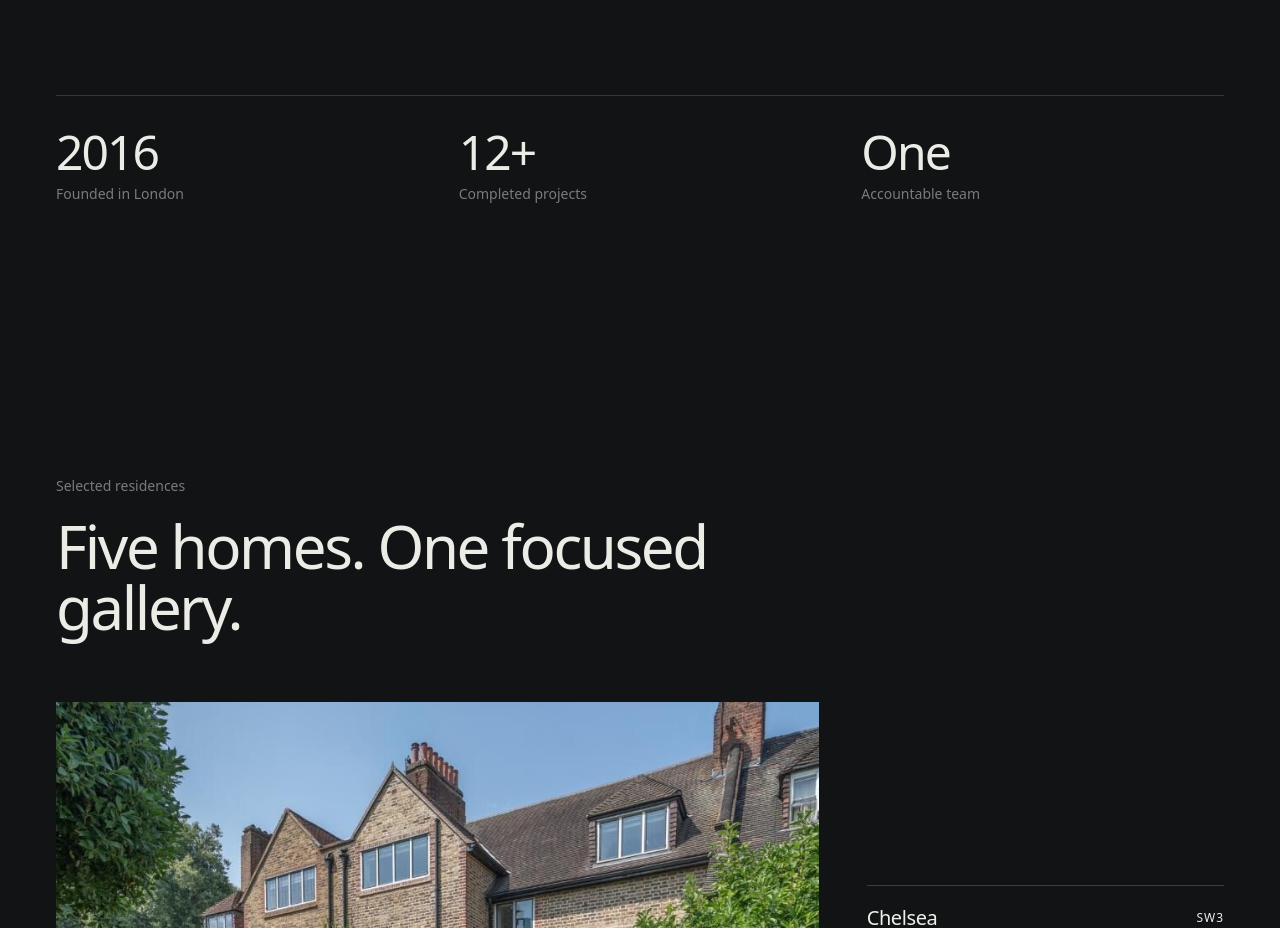
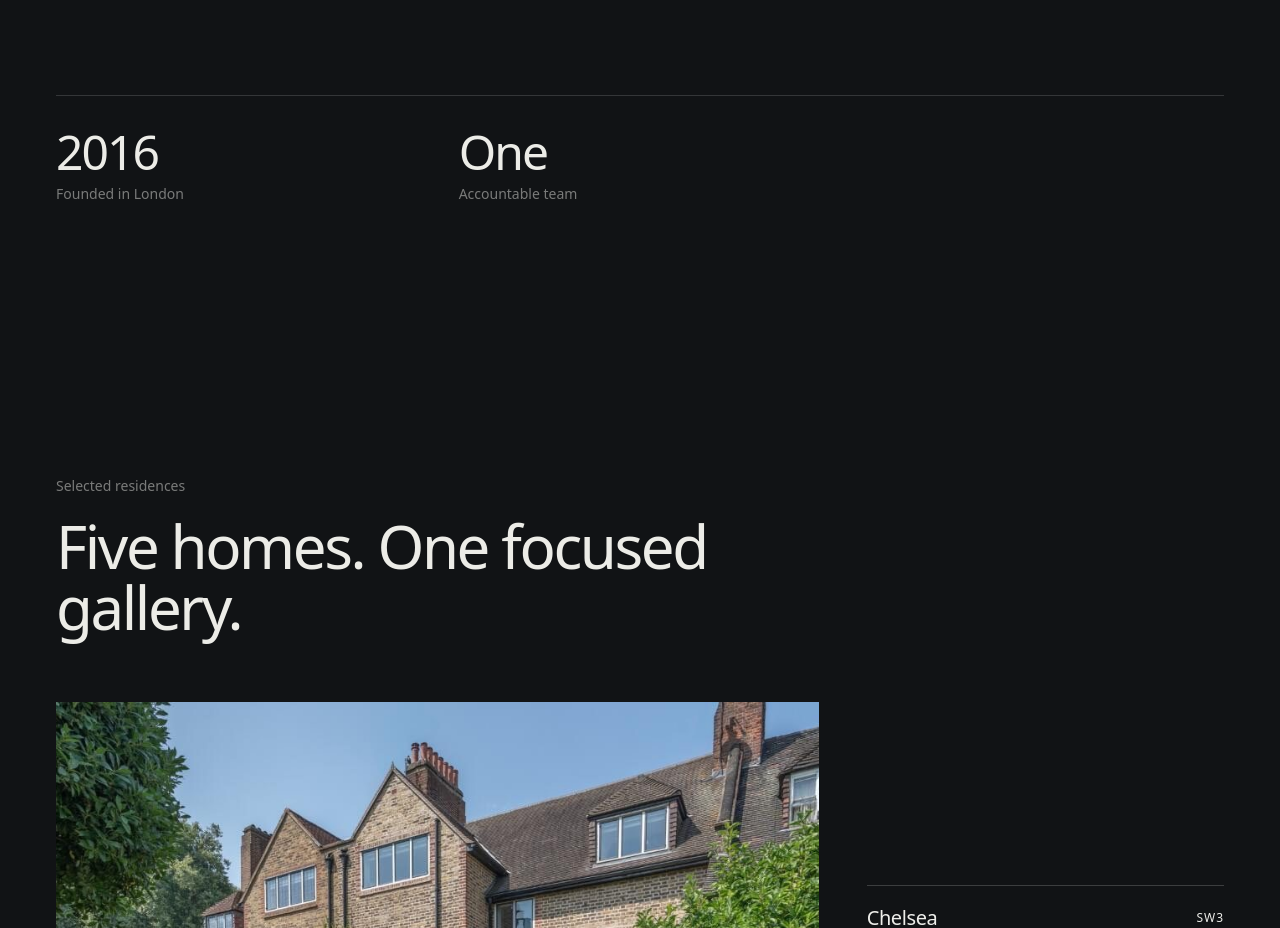
Before and after one commit to evankardamitsis/fg_design, a Next.js app: page /concept-a in a window 1280 px wide. Shown: the part 1200-2128 px from the top of the page. Built offline with nearby package versions, Linux system fonts and the light colour scheme; a web font is replaced by a local one.

Commit message:
remove number of projects

```diff
--- a/src/app/concept-a/page.tsx
+++ b/src/app/concept-a/page.tsx
@@ -82,10 +82,6 @@ export default async function ConceptA() {
               <p className="mt-2 text-sm text-[#ecece7]/48">Founded in London</p>
             </div>
             <div>
-              <p className="text-4xl tracking-[-0.04em] md:text-5xl">12+</p>
-              <p className="mt-2 text-sm text-[#ecece7]/48">Completed projects</p>
-            </div>
-            <div>
               <p className="text-4xl tracking-[-0.04em] md:text-5xl">One</p>
               <p className="mt-2 text-sm text-[#ecece7]/48">Accountable team</p>
             </div>
--- a/src/app/concept-c/page.tsx
+++ b/src/app/concept-c/page.tsx
@@ -73,10 +73,7 @@ export default async function ConceptC() {
               <p className="font-display text-4xl italic leading-[1.1] pb-1 md:text-5xl">2016</p>
               <p className="mt-2 text-sm text-ink/48">Established</p>
             </div>
-            <div>
-              <p className="font-display text-4xl italic leading-[1.1] pb-1 md:text-5xl">12+</p>
-              <p className="mt-2 text-sm text-ink/48">Completed projects</p>
-            </div>
+
             <div>
               <p className="font-display text-4xl italic leading-[1.1] pb-1 md:text-5xl">In-house</p>
               <p className="mt-2 text-sm text-ink/48">Specialist team</p>
--- a/src/app/page.tsx
+++ b/src/app/page.tsx
@@ -80,12 +80,6 @@ export default async function Home() {
                 <dt className="mt-2 text-sm text-ink/48">Established</dt>
               </div>
               <div>
-                <dd className="font-display text-4xl italic leading-[1.1] pb-1 md:text-5xl">
-                  <Counter value={12} suffix="+" />
-                </dd>
-                <dt className="mt-2 text-sm text-ink/48">Completed projects</dt>
-              </div>
-              <div>
                 <dd className="font-display text-4xl italic leading-[1.1] pb-1 md:text-5xl">In-house</dd>
                 <dt className="mt-2 text-sm text-ink/48">Specialist team</dt>
               </div>
--- a/src/app/studio/page.tsx
+++ b/src/app/studio/page.tsx
@@ -103,12 +103,7 @@ export default function StudioPage() {
                   <dd className="font-display text-4xl italic leading-[1.1] pb-1 md:text-5xl">30 years</dd>
                   <dt className="mt-2 text-sm text-ink/48">Experience</dt>
                 </div>
-                <div>
-                  <dd className="font-display text-4xl italic leading-[1.1] pb-1 md:text-5xl">
-                    <Counter value={12} suffix="+" />
-                  </dd>
-                  <dt className="mt-2 text-sm text-ink/48">Completed projects</dt>
-                </div>
+
               </dl>
             </Reveal>
           </div>
```
